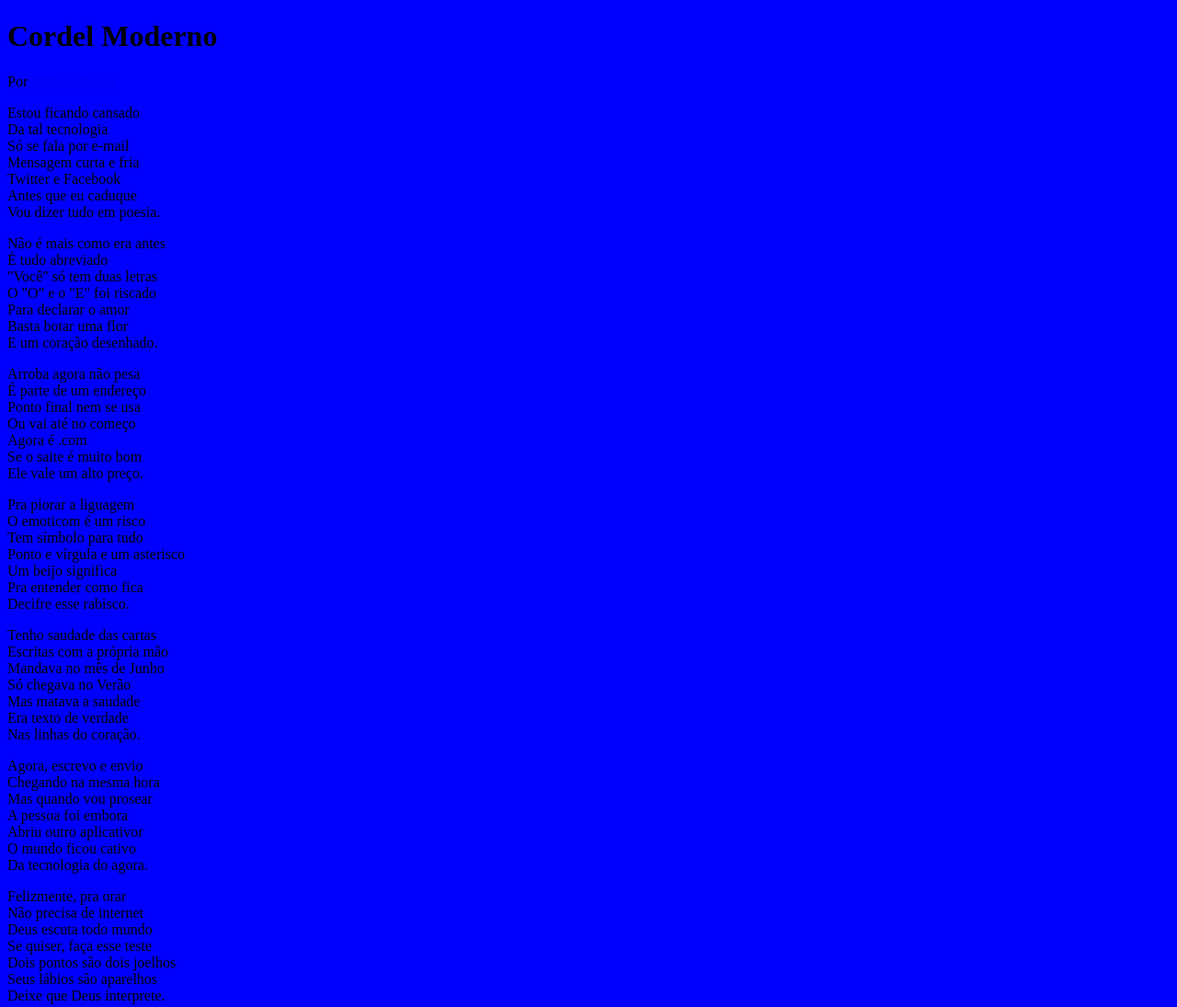
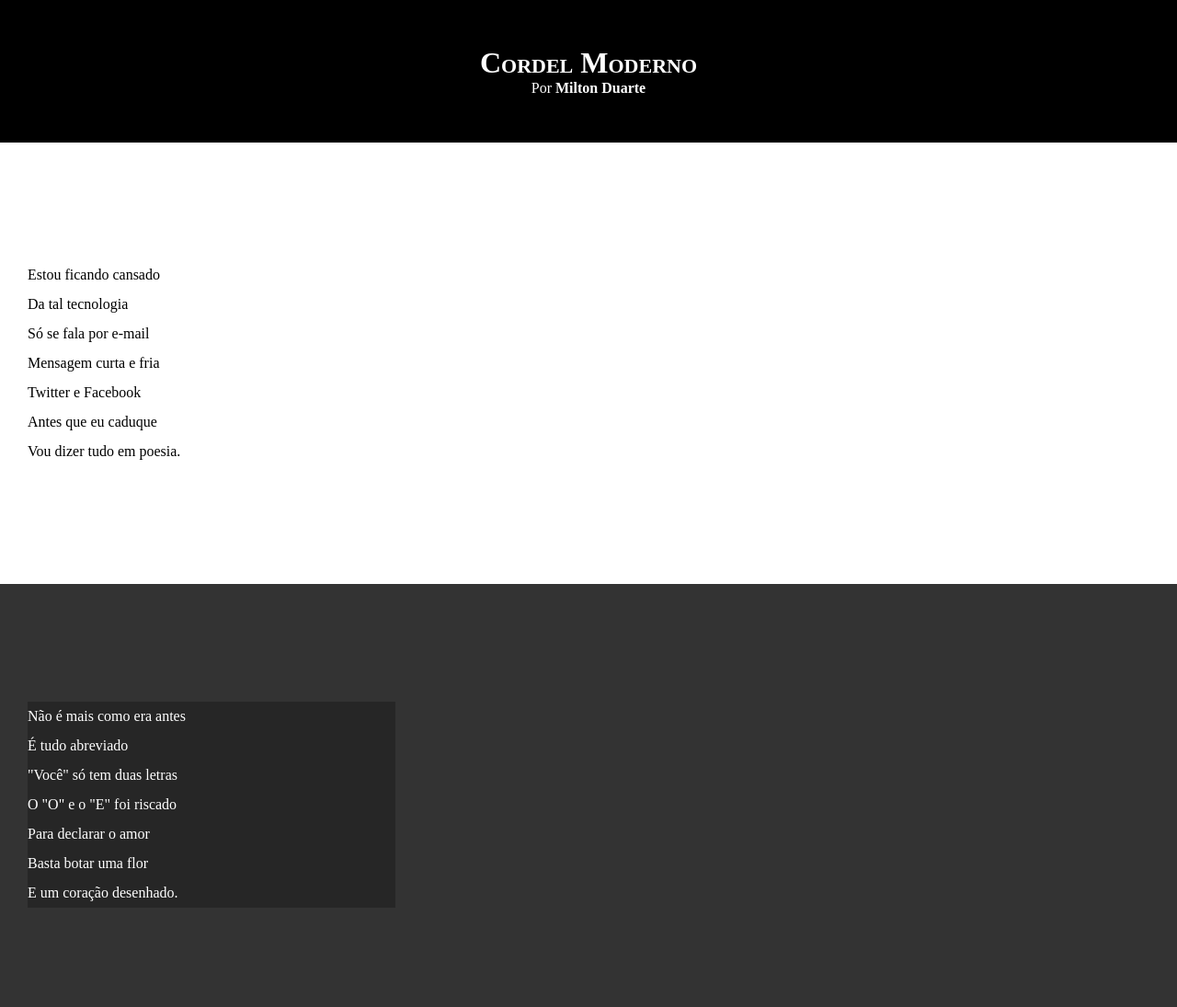
Before and after one commit to gucavalim/html-css, a plain HTML site: page desafios/d12/index.html in a window 1280 px wide. Shown: the top 1095 px of the page at 92% size. Drawn offline with Linux system fonts and the light colour scheme.

Commit message:
atualizei o css do projeto!

```diff
--- a/desafios/d12/index.html
+++ b/desafios/d12/index.html
@@ -14,7 +14,7 @@
         </p>
     </header>
 
-    <section>
+    <section class="normal">
         <p>
             Estou ficando cansado <br>
             Da tal tecnologia <br>
@@ -27,7 +27,7 @@
     </section>
 
 
-    <section>
+    <section class="imagem">
         <p>
             Não é mais como era antes <br>
             É tudo abreviado <br>
@@ -41,7 +41,7 @@
 
 
 
-    <section>
+    <section class="normal">
         <p>
             Arroba agora não pesa <br>
             É parte de um endereço <br>
@@ -65,7 +65,7 @@
 
 
 
-    <section>
+    <section class="imagem">
         <p>
             Tenho saudade das cartas <br>
             Escritas com a própria mão <br>
@@ -79,7 +79,7 @@
 
 
 
-    <section>
+    <section class="normal">
             <p>
                 Agora, escrevo e envio <br>
                 Chegando na mesma hora <br>
--- a/desafios/d12/style.css
+++ b/desafios/d12/style.css
@@ -1,5 +1,65 @@
 @charset "UTF-8";
 
-body {
-    background-color: blue;
+* {
+    margin: 0px;
+    padding: 0px;
 }
+
+html, body {
+    background-color: darkgray;
+    min-height: 100vh;
+}
+
+header {
+    background-color: black;
+    color: white;
+    text-align: center;
+}
+
+header > h1 {
+    padding-top: 50px;
+    font-variant: small-caps;
+}
+
+header > p {
+    padding-bottom: 50px;
+}
+
+header a, footer a {
+    color: white;
+    text-decoration: none;
+    font-weight: bolder;
+}
+
+header a:hover, footer a:hover {
+    text-decoration: underline;
+}
+
+section {
+    padding-top: 10%;
+    padding-bottom: 10%;
+    line-height: 2em;
+    padding-left: 30px;
+}
+
+section.normal {
+    background-color: white;
+    color: black;
+}
+
+section.imagem {
+    background-color: rgb(51, 51, 51);
+    color: white;
+}
+
+section.imagem > p {
+    background-color: rgba(0, 0, 0, 0.253);
+    width: 400px;
+}
+
+footer {
+    background-color: black;
+    text-align: center;
+    color: white;
+    padding: 10px;
+}
```
